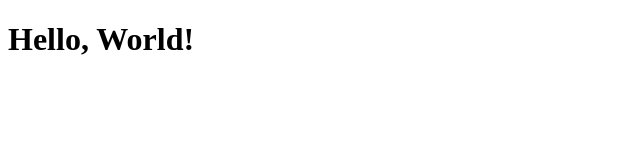
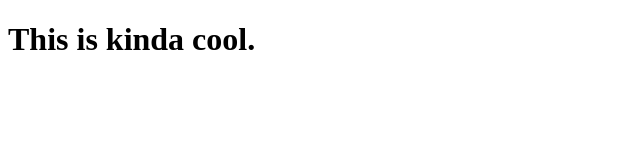
Before and after one commit to KevSheo/CS3338-first-project, a plain HTML site: page index.html in a window 1280 px wide. Shown: the whole page, without its empty margins (0-640 px from the left). Drawn offline with Linux system fonts and the light colour scheme.

Commit message:
Update index.html

```diff
--- a/index.html
+++ b/index.html
@@ -6,6 +6,6 @@
     <title>My First Project</title>
 </head>
 <body>
-    <h1>Hello, World!</h1>
+    <h1>This is kinda cool.</h1>
 </body>
 </html>
```
